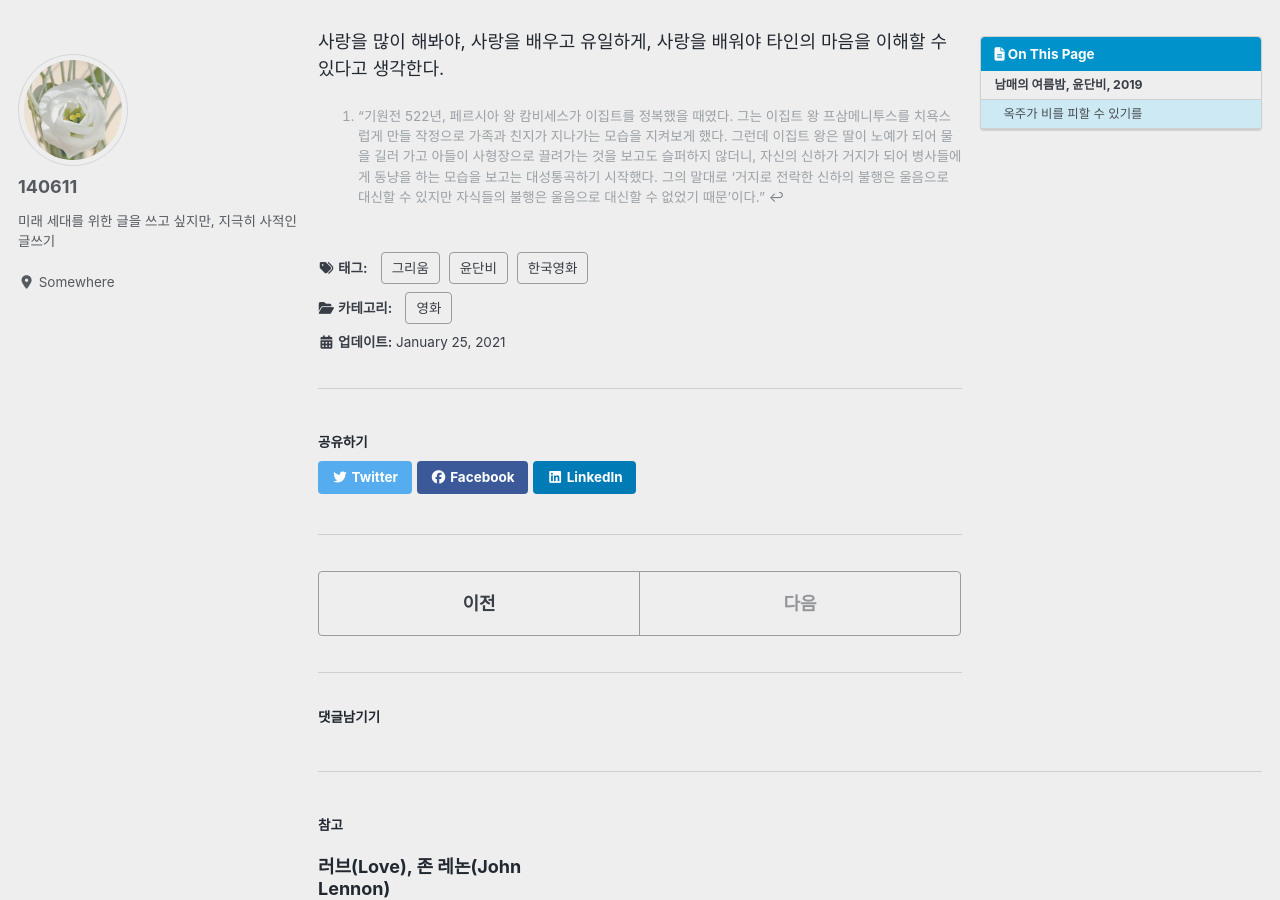
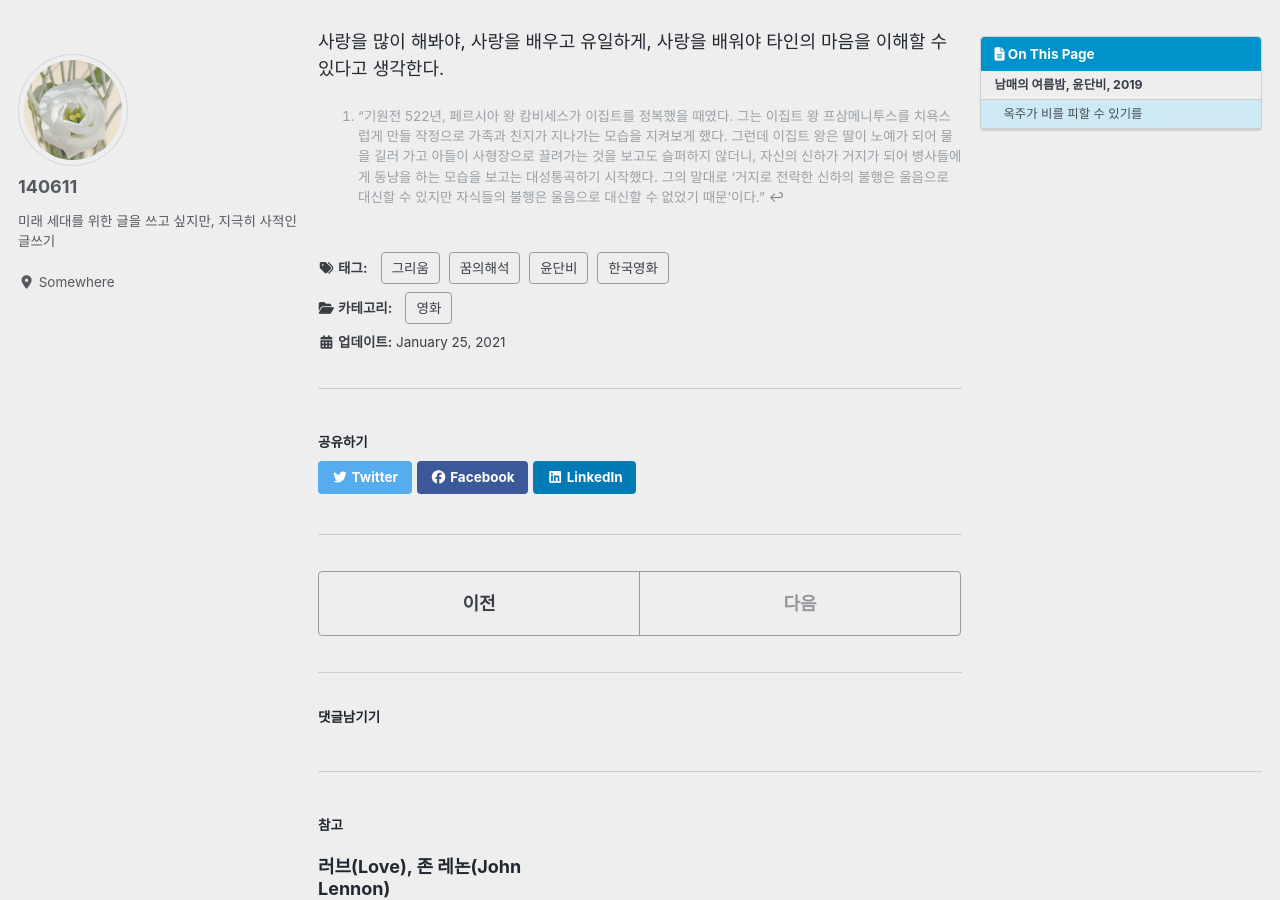
Before and after one commit to justinjongsusong/justinjongsusong.github.io, a Jekyll site: the page built from _posts/2021-01-25-남매의-여름밤.md, in a window 1280 px wide and 900 px high, scrolled down 2020 px. Built offline with Jekyll 4.4.1, drawn with Linux system fonts in a browser that asks for light colours; cached includes are drawn as plain includes; nearby versions of some CDN libraries; comment, search, counter and statistics services are not loaded.

Commit message:
Update 2021-01-25-남매의-여름밤.md

```diff
--- a/_posts/2021-01-25-남매의-여름밤.md
+++ b/_posts/2021-01-25-남매의-여름밤.md
@@ -8,6 +8,7 @@ tags:
   - 한국영화
   - 윤단비
   - 그리움
+  - 꿈의해석
 
 # 목차
 toc: true
```
